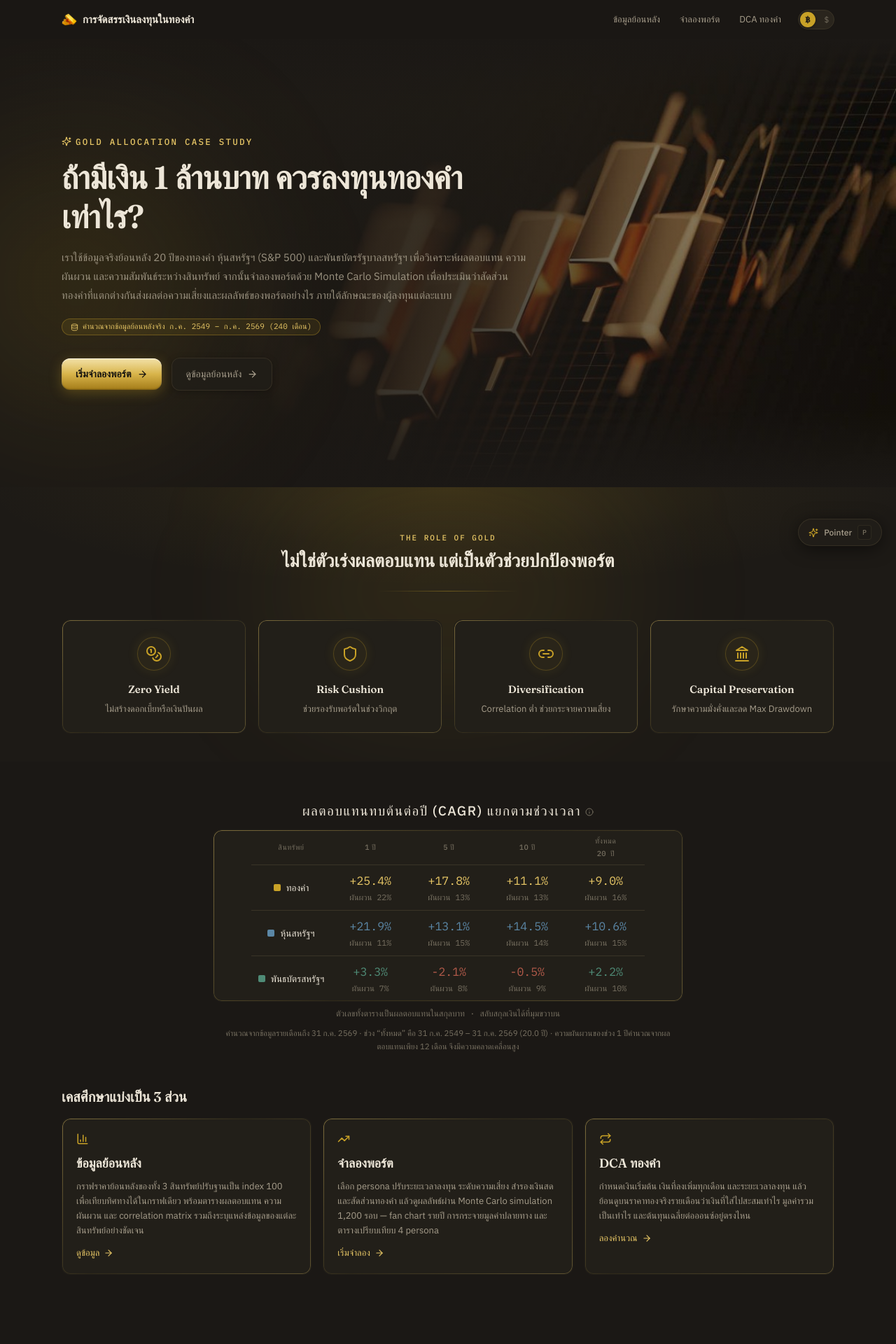
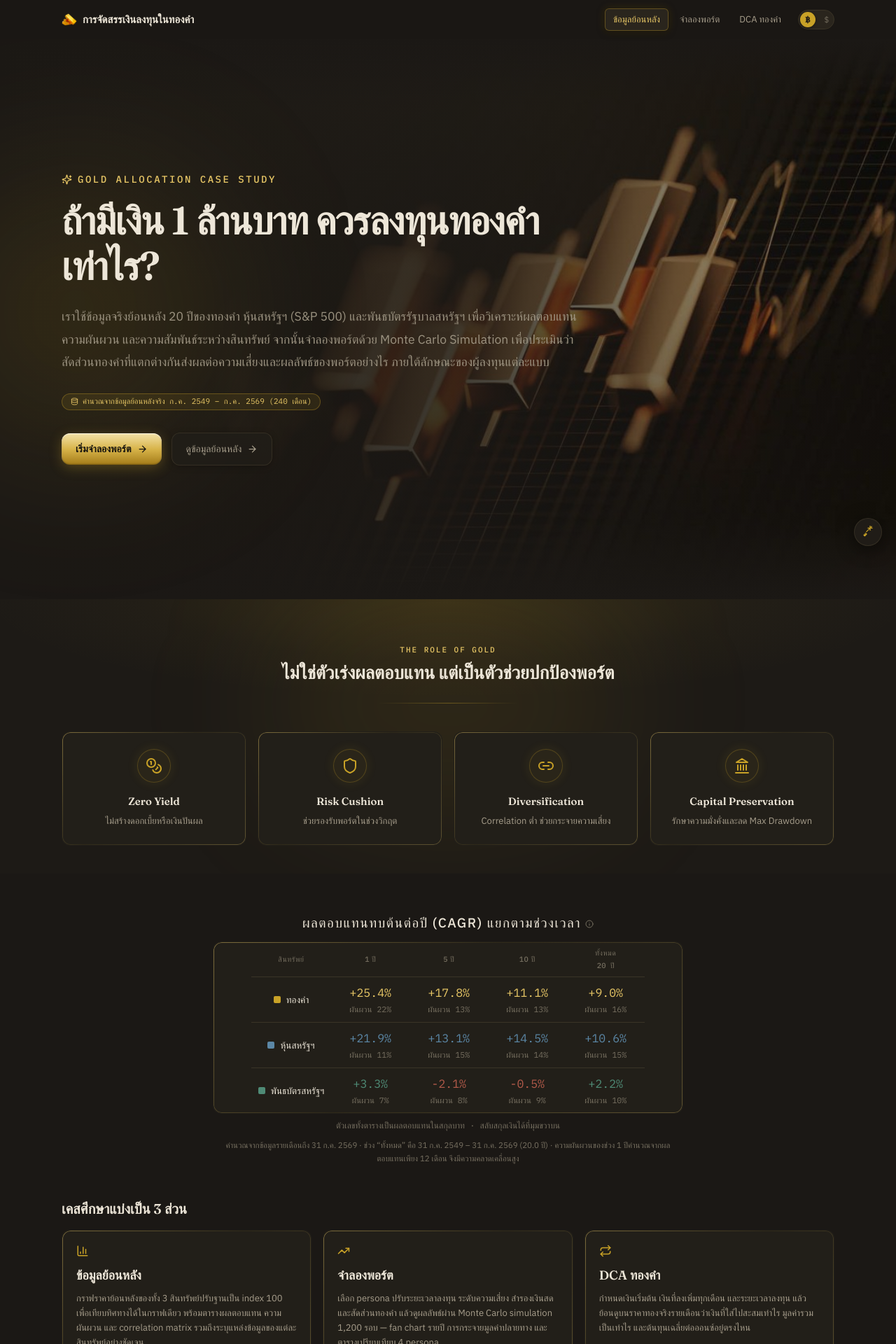
Before and after one commit to PraewaPnc/Gold-portfolio-simulator, a Next.js app in the folder gold-case-study/web/: page / in a window 1280 px wide. Shown: the top 1920 px of the page at 70% size. Built offline with nearby package versions, Linux system fonts and the light colour scheme; a web font is replaced by a local one.

Commit message:
Refactor to single page layout with scroll animations

```diff
--- a/gold-case-study/web/app/globals.css
+++ b/gold-case-study/web/app/globals.css
@@ -9,6 +9,7 @@
 
   html {
     -webkit-text-size-adjust: 100%;
+    scroll-behavior: smooth;
   }
 
   body {
--- a/gold-case-study/web/app/page.tsx
+++ b/gold-case-study/web/app/page.tsx
@@ -17,6 +17,10 @@ import { CagrFormula } from "@/components/CagrFormula";
 import { DataBadge } from "@/components/DataBadge";
 import { TrailingTable } from "@/components/home/TrailingTable";
 import { InfoHint } from "@/components/InfoHint";
+import { ScrollReveal } from "@/components/ScrollReveal";
+import { DcaSection } from "@/components/sections/DcaSection";
+import { ReferenceSection } from "@/components/sections/ReferenceSection";
+import { SimulationSection } from "@/components/sections/SimulationSection";
 import { dataRange, dataYears, formatThaiDate } from "@/lib/data";
 
 const GOLD_ROLES = [
@@ -32,7 +36,7 @@ export default function HomePage() {
       {/* ---------- Hero ---------- */}
       {/* ภาพเป็นพื้นหลังเต็ม section (หลุดจากกรอบ max-w-6xl ของหน้าที่เหลือไปเต็มความกว้างจอ)
           ข้อความลอยทับด้านบน จึงต้องมี scrim ไล่สีเข้มด้านซ้ายให้อ่านออกชัดเจนตลอดที่ข้อความอยู่ */}
-      <section className="relative flex min-h-[480px] items-center overflow-hidden sm:min-h-[640px]">
+      <section className="relative flex min-h-[100dvh] items-center overflow-hidden">
         <div className="absolute inset-0 -z-10">
           <Image
             src="/gold-bars.jpg"
@@ -60,29 +64,29 @@ export default function HomePage() {
             className="pointer-events-none absolute -left-20 top-1/4 h-[380px] w-[380px] rounded-full bg-gold/15 blur-[120px]"
             aria-hidden
           />
-          <div className="relative max-w-2xl">
-            <p className="eyebrow flex items-center gap-1.5 text-[12.5px]">
-              <Sparkles size={14} aria-hidden /> Gold Allocation Case Study
+          <div className="relative max-w-[42rem] lg:max-w-3xl">
+            <p className="eyebrow flex items-center gap-2 text-[13px] sm:text-[14px]">
+              <Sparkles size={15} aria-hidden /> Gold Allocation Case Study
             </p>
-            <h1 className="mt-3.5 font-display text-4xl font-semibold tracking-[-0.015em] leading-[1.22] sm:text-[46px]">
+            <h1 className="mt-4 font-display text-4xl font-semibold tracking-tight leading-[1.2] sm:text-5xl lg:text-[56px] lg:leading-[1.15]">
               ถ้ามีเงิน 1 ล้านบาท ควรลงทุนทองคำเท่าไร?
             </h1>
-            <p className="mt-4 text-[15px] font-normal leading-[1.8] text-ink-dim/90">
+            <p className="mt-6 text-[15px] font-normal leading-[1.8] text-ink-dim/90 sm:text-base lg:text-[17.5px] lg:leading-[1.85]">
               เราใช้ข้อมูลจริงย้อนหลัง 20 ปีของทองคำ หุ้นสหรัฐฯ (S&amp;P 500)
               และพันธบัตรรัฐบาลสหรัฐฯ เพื่อวิเคราะห์ผลตอบแทน ความผันผวน และความสัมพันธ์ระหว่างสินทรัพย์
               จากนั้นจำลองพอร์ตด้วย Monte Carlo Simulation
               เพื่อประเมินว่าสัดส่วนทองคำที่แตกต่างกันส่งผลต่อความเสี่ยงและผลลัพธ์ของพอร์ตอย่างไร
               ภายใต้ลักษณะของผู้ลงทุนแต่ละแบบ
             </p>
-            <div className="mt-5">
+            <div className="mt-7">
               <DataBadge />
             </div>
 
             <div className="mt-8 flex flex-wrap items-center gap-3.5">
-              <Link href="/simulation" className="btn-luxury-primary">
+              <Link href="#simulation" className="btn-luxury-primary">
                 เริ่มจำลองพอร์ต <ArrowRight size={15} aria-hidden />
               </Link>
-              <Link href="/reference" className="btn-luxury-secondary">
+              <Link href="#reference" className="btn-luxury-secondary">
                 ดูข้อมูลย้อนหลัง <ArrowRight size={15} aria-hidden />
               </Link>
             </div>
@@ -148,20 +152,25 @@ export default function HomePage() {
           </h2>
           <TrailingTable />
 
+          <ScrollReveal delay={0.1}>
             <p className="mt-2.5 text-[11.5px] leading-relaxed text-ink-faint">
               คำนวณจากข้อมูลรายเดือนถึง {formatThaiDate(dataRange.end)}  · ช่วง &ldquo;ทั้งหมด&rdquo; คือ {formatThaiDate(dataRange.start)} – {formatThaiDate(dataRange.end)} ({dataYears} ปี) ·
               ความผันผวนของช่วง 1 ปีคำนวณจากผลตอบแทนเพียง 12 เดือน จึงมีความคลาดเคลื่อนสูง
             </p>
+          </ScrollReveal>
         </section>
 
         {/* ---------- โครงสร้างเคสศึกษา ---------- */}
         <section className="mt-12">
+          <ScrollReveal>
             <h2 className="font-display text-xl font-semibold">เคสศึกษาแบ่งเป็น 3 ส่วน</h2>
+          </ScrollReveal>
           <div className="mt-4 grid gap-4 md:grid-cols-2 lg:grid-cols-3">
-            <Link href="/reference" className="panel panel-interactive group p-5">
+            <ScrollReveal delay={0.1}>
+              <Link href="#reference" className="panel panel-interactive group flex h-full flex-col p-5">
                 <BarChart3 size={18} className="text-gold" aria-hidden />
                 <h3 className="mt-3 font-display text-lg font-semibold">ข้อมูลย้อนหลัง</h3>
-              <p className="mt-2 text-[13px] leading-relaxed text-ink-dim">
+                <p className="mt-2 flex-1 text-[13px] leading-relaxed text-ink-dim">
                   กราฟราคาย้อนหลังของทั้ง 3 สินทรัพย์ปรับฐานเป็น index 100 เพื่อเทียบทิศทางได้ในกราฟเดียว
                   พร้อมตารางผลตอบแทน ความผันผวน และ correlation matrix
                   รวมถึงระบุแหล่งข้อมูลของแต่ละสินทรัพย์อย่างชัดเจน
@@ -170,11 +179,13 @@ export default function HomePage() {
                   ดูข้อมูล <ArrowRight size={14} className="transition-transform group-hover:translate-x-0.5" aria-hidden />
                 </span>
               </Link>
+            </ScrollReveal>
 
-            <Link href="/simulation" className="panel panel-interactive group p-5">
+            <ScrollReveal delay={0.2}>
+              <Link href="#simulation" className="panel panel-interactive group flex h-full flex-col p-5">
                 <TrendingUp size={18} className="text-gold" aria-hidden />
                 <h3 className="mt-3 font-display text-lg font-semibold">จำลองพอร์ต</h3>
-              <p className="mt-2 text-[13px] leading-relaxed text-ink-dim">
+                <p className="mt-2 flex-1 text-[13px] leading-relaxed text-ink-dim">
                   เลือก persona ปรับระยะเวลาลงทุน ระดับความเสี่ยง สำรองเงินสด และสัดส่วนทองคำ
                   แล้วดูผลลัพธ์ผ่าน Monte Carlo simulation 1,200 รอบ — fan chart รายปี
                   การกระจายมูลค่าปลายทาง และตารางเปรียบเทียบ 4 persona
@@ -183,11 +194,13 @@ export default function HomePage() {
                   เริ่มจำลอง <ArrowRight size={14} className="transition-transform group-hover:translate-x-0.5" aria-hidden />
                 </span>
               </Link>
+            </ScrollReveal>
 
-            <Link href="/dca" className="panel panel-interactive group p-5">
+            <ScrollReveal delay={0.3}>
+              <Link href="#dca" className="panel panel-interactive group flex h-full flex-col p-5">
                 <Repeat size={18} className="text-gold" aria-hidden />
                 <h3 className="mt-3 font-display text-lg font-semibold">DCA ทองคำ</h3>
-              <p className="mt-2 text-[13px] leading-relaxed text-ink-dim">
+                <p className="mt-2 flex-1 text-[13px] leading-relaxed text-ink-dim">
                   กำหนดเงินเริ่มต้น เงินที่ลงเพิ่มทุกเดือน และระยะเวลาลงทุน
                   แล้วย้อนดูบนราคาทองจริงรายเดือนว่าเงินที่ใส่ไปสะสมเท่าไร
                   มูลค่ารวมเป็นเท่าไร และต้นทุนเฉลี่ยต่อออนซ์อยู่ตรงไหน
@@ -196,9 +209,40 @@ export default function HomePage() {
                   ลองคำนวณ <ArrowRight size={14} className="transition-transform group-hover:translate-x-0.5" aria-hidden />
                 </span>
               </Link>
+            </ScrollReveal>
           </div>
         </section>
       </div>
+
+      <ScrollReveal>
+        <div className="h-px bg-line/80 my-8 mx-auto max-w-6xl" />
+      </ScrollReveal>
+
+      <section id="reference" className="scroll-mt-24">
+        <ScrollReveal>
+          <ReferenceSection />
+        </ScrollReveal>
+      </section>
+
+      <ScrollReveal>
+        <div className="h-px bg-line/80 my-8 mx-auto max-w-6xl" />
+      </ScrollReveal>
+
+      <section id="simulation" className="scroll-mt-24">
+        <ScrollReveal>
+          <SimulationSection />
+        </ScrollReveal>
+      </section>
+
+      <ScrollReveal>
+        <div className="h-px bg-line/80 my-8 mx-auto max-w-6xl" />
+      </ScrollReveal>
+
+      <section id="dca" className="scroll-mt-24 mb-16">
+        <ScrollReveal>
+          <DcaSection />
+        </ScrollReveal>
+      </section>
     </div>
   );
 }
--- a/gold-case-study/web/app/reference/[asset]/page.tsx
+++ b/gold-case-study/web/app/reference/[asset]/page.tsx
@@ -48,8 +48,8 @@ export default function AssetDetailPage({ params }: Props) {
   return (
     <div className="mx-auto max-w-5xl px-4 py-10 sm:px-6 sm:py-12">
       <Link
-        href="/reference"
-        className="inline-flex items-center gap-1.5 text-[13px] text-ink-dim transition-colors hover:text-gold-light"
+        href="/#reference"
+        className="group mb-6 inline-flex items-center gap-1.5 text-[13.5px] font-medium text-ink-dim transition-colors hover:text-ink"
       >
         <ArrowLeft size={14} aria-hidden /> กลับไปหน้าข้อมูลย้อนหลัง
       </Link>
--- a/gold-case-study/web/components/Nav.tsx
+++ b/gold-case-study/web/components/Nav.tsx
@@ -1,5 +1,6 @@
 "use client";
 
+import { useEffect, useState } from "react";
 import { motion } from "framer-motion";
 import Image from "next/image";
 import Link from "next/link";
@@ -8,13 +9,46 @@ import { usePathname } from "next/navigation";
 import { CurrencyToggle } from "@/components/CurrencyToggle";
 
 const LINKS = [
-  { href: "/reference", label: "ข้อมูลย้อนหลัง" },
-  { href: "/simulation", label: "จำลองพอร์ต" },
-  { href: "/dca", label: "DCA ทองคำ" },
+  { href: "/#reference", id: "reference", label: "ข้อมูลย้อนหลัง" },
+  { href: "/#simulation", id: "simulation", label: "จำลองพอร์ต" },
+  { href: "/#dca", id: "dca", label: "DCA ทองคำ" },
 ];
 
 export function Nav() {
   const pathname = usePathname();
+  const [activeHash, setActiveHash] = useState("");
+
+  useEffect(() => {
+    if (pathname !== "/") {
+      setActiveHash("");
+      return;
+    }
+
+    const observer = new IntersectionObserver(
+      (entries) => {
+        // Find the most visible section
+        const visibleSections = entries.filter((entry) => entry.isIntersecting);
+        if (visibleSections.length > 0) {
+          // If multiple are visible, pick the one taking up the most space or closest to top
+          const mostVisible = visibleSections.reduce((prev, current) => {
+            return prev.intersectionRatio > current.intersectionRatio ? prev : current;
+          });
+          setActiveHash(mostVisible.target.id);
+        }
+      },
+      {
+        rootMargin: "-20% 0px -40% 0px", // Trigger when section is in the middle of the screen
+        threshold: [0, 0.25, 0.5, 0.75, 1],
+      }
+    );
+
+    LINKS.forEach(({ id }) => {
+      const el = document.getElementById(id);
+      if (el) observer.observe(el);
+    });
+
+    return () => observer.disconnect();
+  }, [pathname]);
 
   return (
     <header className="sticky top-0 z-30 bg-bg/90 backdrop-blur">
@@ -34,23 +68,26 @@ export function Nav() {
         <div className="flex items-center gap-2 sm:gap-3">
           <ul className="flex items-center gap-1 text-[13px]">
             {LINKS.map((link) => {
-              const active =
-                pathname === link.href ||
-                (link.href !== "/" && pathname.startsWith(link.href));
+              // Active if we are on the homepage and the hash matches the visible section,
+              // or if we are on a subpage that falls under this link (e.g. /reference/gold)
+              const isActive =
+                (pathname === "/" && activeHash === link.id) ||
+                (pathname !== "/" && pathname.startsWith(`/${link.id}`));
+
               return (
                 <li key={link.href} className="relative">
                   <Link
                     href={link.href}
-                    aria-current={active ? "page" : undefined}
+                    aria-current={isActive ? "page" : undefined}
                     className={`relative z-10 inline-block rounded-md px-3 py-1.5 transition-colors duration-200 ${
-                      active
+                      isActive
                         ? "font-medium text-gold-light"
                         : "text-ink-dim hover:text-ink"
                     }`}
                   >
                     {link.label}
                   </Link>
-                  {active && (
+                  {isActive && (
                     <motion.div
                       layoutId="activeNav"
                       className="absolute inset-0 rounded-md border border-gold/35 bg-panel2 shadow-[0_2px_12px_rgba(0,0,0,0.4),0_0_14px_rgba(201,162,39,0.18)]"
--- a/gold-case-study/web/components/PresentationPointer.tsx
+++ b/gold-case-study/web/components/PresentationPointer.tsx
@@ -2,7 +2,37 @@
 
 import { useCallback, useEffect, useRef, useState } from "react";
 import { AnimatePresence, motion } from "framer-motion";
-import { Sparkles, Target } from "lucide-react";
+import { Target } from "lucide-react";
+
+const LaserPointerIcon = ({ size = 20, className = "" }: { size?: number | string; className?: string }) => (
+  <svg
+    width={size}
+    height={size}
+    viewBox="0 0 24 24"
+    fill="none"
+    stroke="currentColor"
+    strokeWidth="1.75"
+    strokeLinecap="round"
+    strokeLinejoin="round"
+    className={className}
+    aria-hidden="true"
+  >
+    {/* Body */}
+    <path d="M4 16.5l3.5-3.5 3 3L7 19.5a2.12 2.12 0 0 1-3-3z" fill="currentColor" stroke="none" />
+    <path d="M5.5 16.5l2-2" stroke="var(--bg, #1B1815)" strokeWidth="1" />
+    {/* Beam */}
+    <path d="M9 11.5l4-4" />
+    {/* Dot */}
+    <circle cx="16" cy="4.5" r="1.5" fill="currentColor" stroke="none" />
+    {/* Rays */}
+    <path d="M16 0.5v2" />
+    <path d="M20 4.5h-2" />
+    <path d="M19 1.5l-1.5 1.5" />
+    <path d="M14 6.5l1.5-1.5" />
+    <path d="M12 4.5h2" />
+    <path d="M16 8.5v-2" />
+  </svg>
+);
 
 interface Ripple {
   id: number;
@@ -211,27 +241,17 @@ export function PresentationPointer() {
           onClick={togglePointer}
           aria-label={enabled ? "ปิดโหมด Presentation Pointer" : "เปิดโหมด Presentation Pointer (คีย์ลัด P)"}
           title={enabled ? "ปิด Laser Pointer (กด P)" : "เปิด Laser Pointer สำหรับพรีเซนต์ (กด P)"}
-          className={`group flex items-center gap-2 rounded-full px-3.5 py-2 text-[12px] font-medium shadow-[0_4px_24px_rgba(0,0,0,0.5)] backdrop-blur-md transition-all duration-200 active:scale-95 ${
+          className={`group flex items-center justify-center rounded-full p-2.5 shadow-[0_4px_24px_rgba(0,0,0,0.5)] backdrop-blur-md transition-all duration-200 active:scale-95 ${
             enabled
-              ? "border border-gold bg-gradient-to-r from-gold-light via-gold to-[#B38D1B] font-semibold text-[#14120F] shadow-[0_0_20px_rgba(201,162,39,0.45)]"
-              : "border border-line/80 bg-panel/90 text-ink-dim hover:border-gold/60 hover:bg-panel2 hover:text-ink"
+              ? "border border-gold bg-gradient-to-r from-gold-light via-gold to-[#B38D1B] shadow-[0_0_20px_rgba(201,162,39,0.45)]"
+              : "border border-line/80 bg-panel/90 hover:border-gold/60 hover:bg-panel2"
           }`}
         >
           {enabled ? (
-            <Target size={14} className="animate-spin text-[#14120F] [animation-duration:8s]" aria-hidden />
+            <LaserPointerIcon size={18} className="text-[#14120F]" />
           ) : (
-            <Sparkles size={14} className="text-gold transition-transform duration-200 group-hover:scale-110" aria-hidden />
+            <LaserPointerIcon size={18} className="text-gold transition-transform duration-200 group-hover:scale-110" />
           )}
-          <span>{enabled ? "Pointer ON" : "Pointer"}</span>
-          <span
-            className={`rounded px-1.5 py-0.5 font-mono text-[10px] ${
-              enabled
-                ? "bg-[#14120F]/20 text-[#14120F]"
-                : "border border-line/60 bg-bg/50 text-ink-faint"
-            }`}
-          >
-            P
-          </span>
         </button>
       </div>
     </>
--- /dev/null
+++ b/gold-case-study/web/components/ScrollReveal.tsx
@@ -0,0 +1,24 @@
+"use client";
+
+import { motion } from "framer-motion";
+import { ReactNode } from "react";
+
+interface ScrollRevealProps {
+  children: ReactNode;
+  className?: string;
+  delay?: number;
+}
+
+export function ScrollReveal({ children, className = "", delay = 0 }: ScrollRevealProps) {
+  return (
+    <motion.div
+      initial={{ opacity: 0, y: 40 }}
+      whileInView={{ opacity: 1, y: 0 }}
+      viewport={{ once: true, margin: "-50px" }}
+      transition={{ duration: 0.8, delay, ease: [0.21, 0.47, 0.32, 0.98] }}
+      className={className}
+    >
+      {children}
+    </motion.div>
+  );
+}
--- a/gold-case-study/web/app/dca/page.tsx
+++ b/gold-case-study/web/components/sections/DcaSection.tsx
@@ -1,4 +1,3 @@
-import type { Metadata } from "next";
 import { Info, Repeat } from "lucide-react";
 import Link from "next/link";
 
@@ -6,9 +5,7 @@ import { DataBadge } from "@/components/DataBadge";
 import { DcaSimulator } from "@/components/dca/DcaSimulator";
 import { PriceBasis } from "@/components/dca/PriceBasis";
 
-export const metadata: Metadata = { title: "DCA ทองคำ" };
-
-export default function DcaPage() {
+export function DcaSection() {
   return (
     <div className="mx-auto max-w-6xl px-4 py-10 sm:px-6 sm:py-12">
       <header className="max-w-3xl">
@@ -71,7 +68,7 @@ export default function DcaPage() {
         </ul>
         <p className="mt-4 border-t border-line pt-3 text-[12px] leading-relaxed text-ink-faint">
           อยากดูภาพความน่าจะเป็นในอนาคตแทนการย้อนอดีต ให้ไปที่หน้า{" "}
-          <Link href="/simulation" className="text-gold-light underline-offset-2 hover:underline">
+          <Link href="/#simulation" className="text-gold-light underline-offset-2 hover:underline">
             จำลองพอร์ต
           </Link>{" "}
           ซึ่งใช้ Monte Carlo · เคสศึกษานี้จัดทำเพื่อการศึกษาเท่านั้น ไม่ใช่คำแนะนำการลงทุน
--- a/gold-case-study/web/app/reference/page.tsx
+++ b/gold-case-study/web/components/sections/ReferenceSection.tsx
@@ -1,4 +1,3 @@
-import type { Metadata } from "next";
 import { ArrowRight, Database, TriangleAlert } from "lucide-react";
 import Link from "next/link";
 
@@ -17,15 +16,13 @@ import {
 } from "@/lib/data";
 import { ASSETS, type AssetKey } from "@/lib/types";
 
-export const metadata: Metadata = { title: "ข้อมูลย้อนหลัง" };
-
 const ASSET_DOT: Record<AssetKey, string> = {
   gold: "bg-gold",
   equity: "bg-equity",
   bond: "bg-bond",
 };
 
-export default function ReferencePage() {
+export function ReferenceSection() {
   const { series } = priceHistory;
 
   return (
@@ -125,18 +122,10 @@ export default function ReferencePage() {
                       {src.priceSource.rows.toLocaleString("th-TH")} แถว)
                     </dd>
                   </div>
-                  <div>
-                    <dt className="label-caps">วิธีคำนวณ</dt>
-                    <dd className="mt-0.5 leading-relaxed text-ink-dim">{src.method}</dd>
-                  </div>
                 </dl>
 
-                <p className="mt-3 border-t border-line pt-2.5 text-[11.5px] leading-relaxed text-ink-faint">
-                  {src.notes}
-                </p>
-
-                <span className="mt-3 inline-flex items-center gap-1.5 text-[12.5px] text-gold-light">
-                  ดูตารางข้อมูลทั้งหมด
+                <span className="mt-4 inline-flex items-center gap-1.5 text-[12.5px] text-gold-light border-t border-line/60 pt-3">
+                  ดูวิธีคำนวณและข้อมูลทั้งหมด
                   <ArrowRight
                     size={13}
                     className="transition-transform group-hover:translate-x-0.5"
--- a/gold-case-study/web/app/simulation/page.tsx
+++ b/gold-case-study/web/components/sections/SimulationSection.tsx
@@ -1,4 +1,3 @@
-import type { Metadata } from "next";
 import { Info, Sparkles } from "lucide-react";
 import Link from "next/link";
 
@@ -7,9 +6,7 @@ import { ModelInputs } from "@/components/simulation/ModelInputs";
 import { Simulator } from "@/components/simulation/Simulator";
 import { assetStats, dataRange, dataYears } from "@/lib/data";
 
-export const metadata: Metadata = { title: "จำลองพอร์ต" };
-
-export default function SimulationPage() {
+export function SimulationSection() {
   return (
     <div className="mx-auto max-w-6xl px-4 py-10 sm:px-6 sm:py-12">
       <header className="max-w-3xl">
@@ -88,7 +85,7 @@ export default function SimulationPage() {
             <div>
               <strong className="font-medium text-ink">ดัชนีพันธบัตร:</strong>{" "}
               สร้างจากอัตราผลตอบแทน 10 ปี (duration/convexity) ไม่ใช่มูลค่าหน่วยลงทุนจริง — ดูที่{" "}
-              <Link href="/reference" className="text-gold-light underline-offset-2 hover:underline">
+              <Link href="/#reference" className="text-gold-light underline-offset-2 hover:underline">
                 หน้าข้อมูลย้อนหลัง
               </Link>
             </div>
--- a/gold-case-study/web/components/simulation/ModelInputs.tsx
+++ b/gold-case-study/web/components/simulation/ModelInputs.tsx
@@ -21,7 +21,7 @@ export function ModelInputs() {
       <div className="flex items-center justify-between gap-3">
         <span className="label-caps">Input จากข้อมูลจริง ({unitLabel(currency)})</span>
         <Link
-          href="/reference"
+          href="/#reference"
           className="shrink-0 text-[11.5px] text-gold-light underline-offset-2 hover:underline"
         >
           ดูที่มาของตัวเลข →
```
Lines whose indentation alone changed are shown as unchanged.
